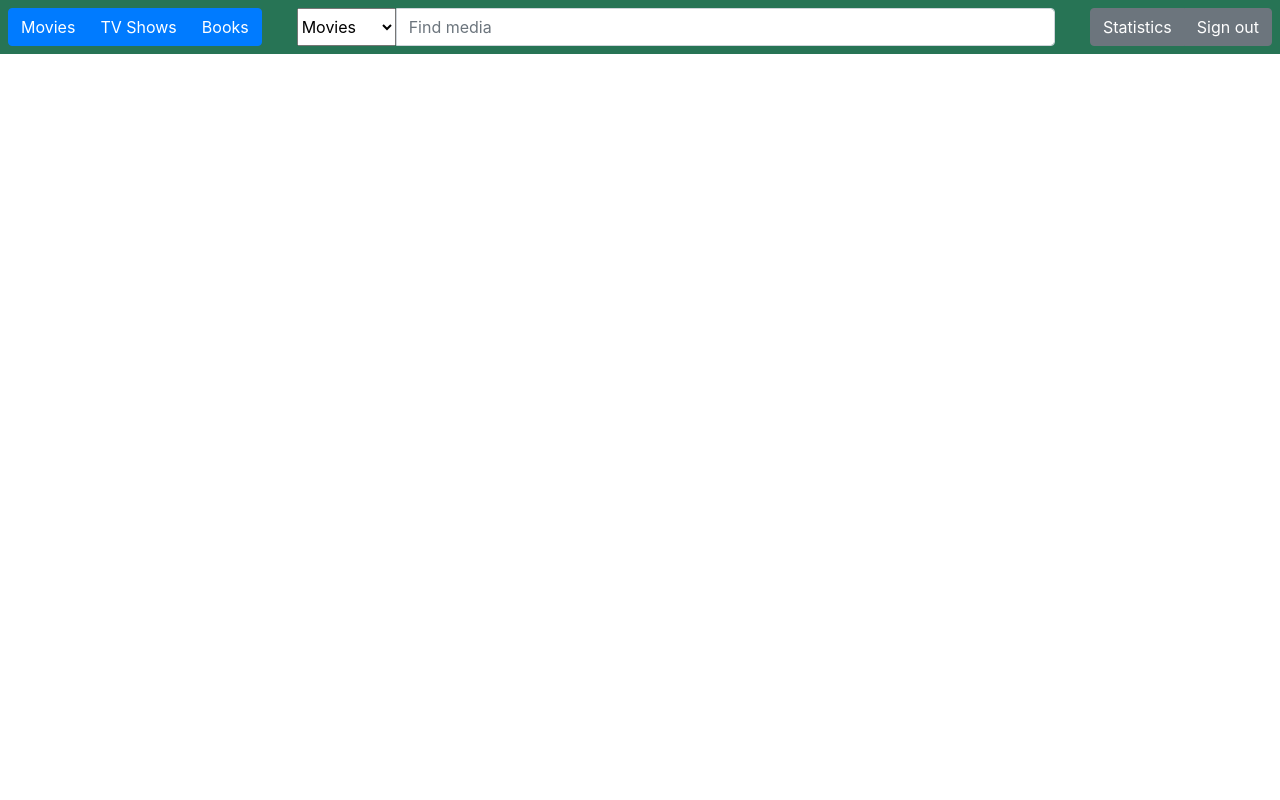
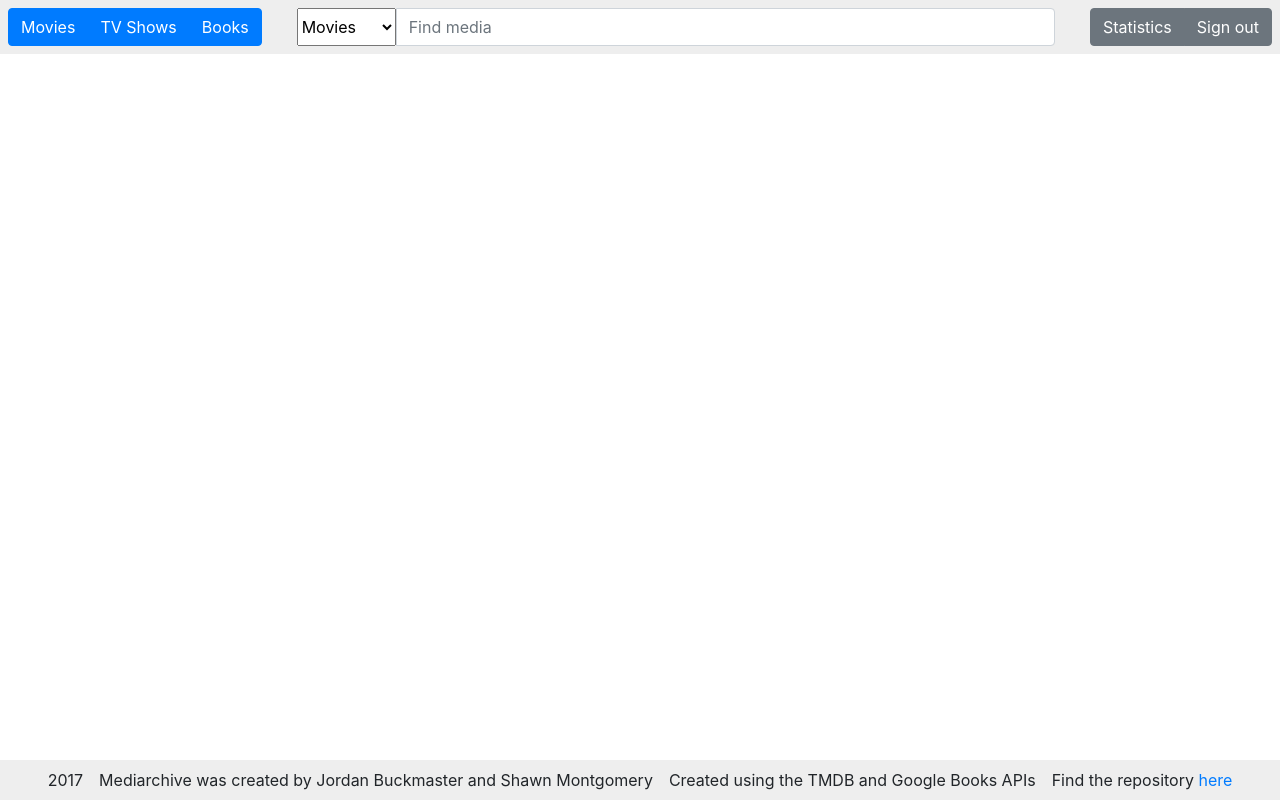
Before and after one commit to jmbuck/mediarchive, a React (Create React App) app: page /search/1/1/1 in a window 1280 px wide. Built offline with nearby package versions, Linux system fonts and the light colour scheme.

Commit message:
Add footer

```diff
--- a/src/css/Footer.css
+++ b/src/css/Footer.css
@@ -0,0 +1,13 @@
+.Footer {
+    background-color: #eee;
+    padding: 0.5rem;
+    bottom: 0;
+    position: fixed;
+    width: 100%;
+    display: flex;
+    justify-content: center;
+}
+
+.Footer span {
+    padding: 0 0.5rem 0 0.5rem;
+}
--- a/src/css/Header.css
+++ b/src/css/Header.css
@@ -1,5 +1,5 @@
 .Header {
-    background-color: #277455;
+    background-color: #eee;
     padding: 0.5rem;
 }
 
--- a/src/js/Footer.js
+++ b/src/js/Footer.js
@@ -5,7 +5,10 @@ class Footer extends Component {
   render() {
     return (
       <div className="Footer">
-
+        <span className="date">2017</span>
+        <span className="creators">Mediarchive was created by Jordan Buckmaster and Shawn Montgomery</span>
+        <span className="apis">Created using the TMDB and Google Books APIs</span>
+        <span className="repo">Find the repository <a href="https://github.com/jmbuck/mediarchive">here</a></span>
       </div>
     );
   }
```
